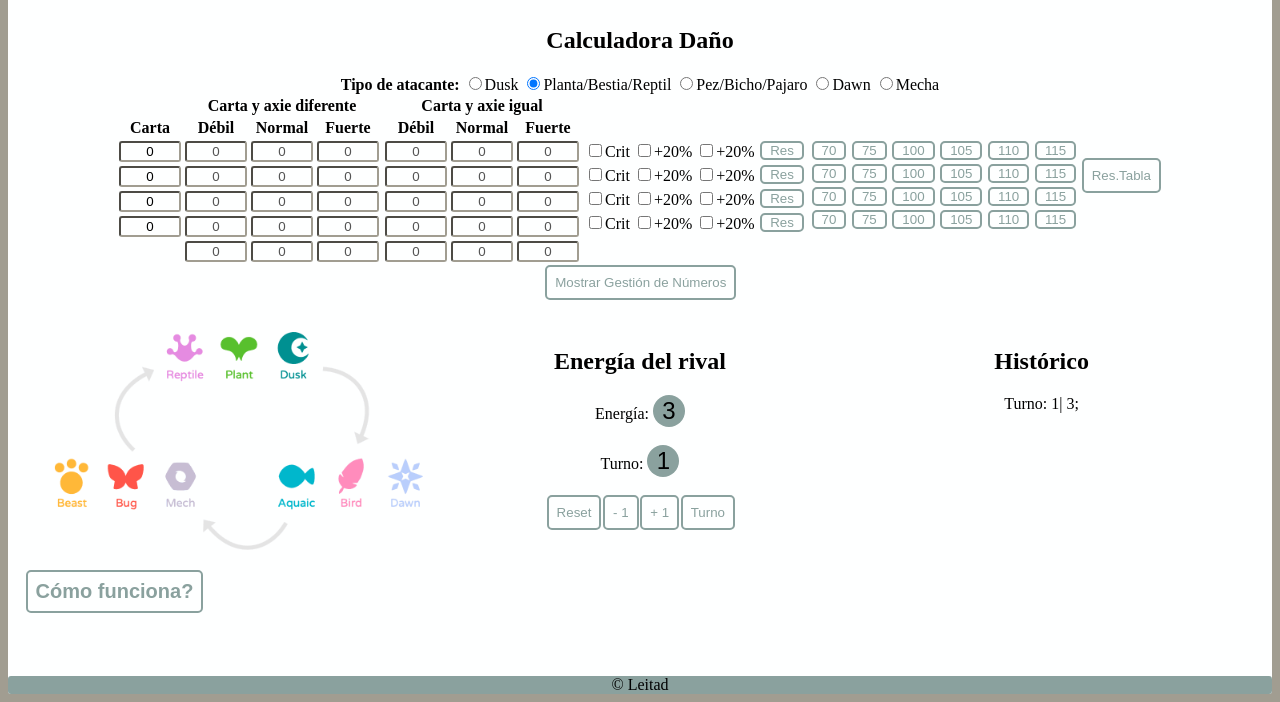
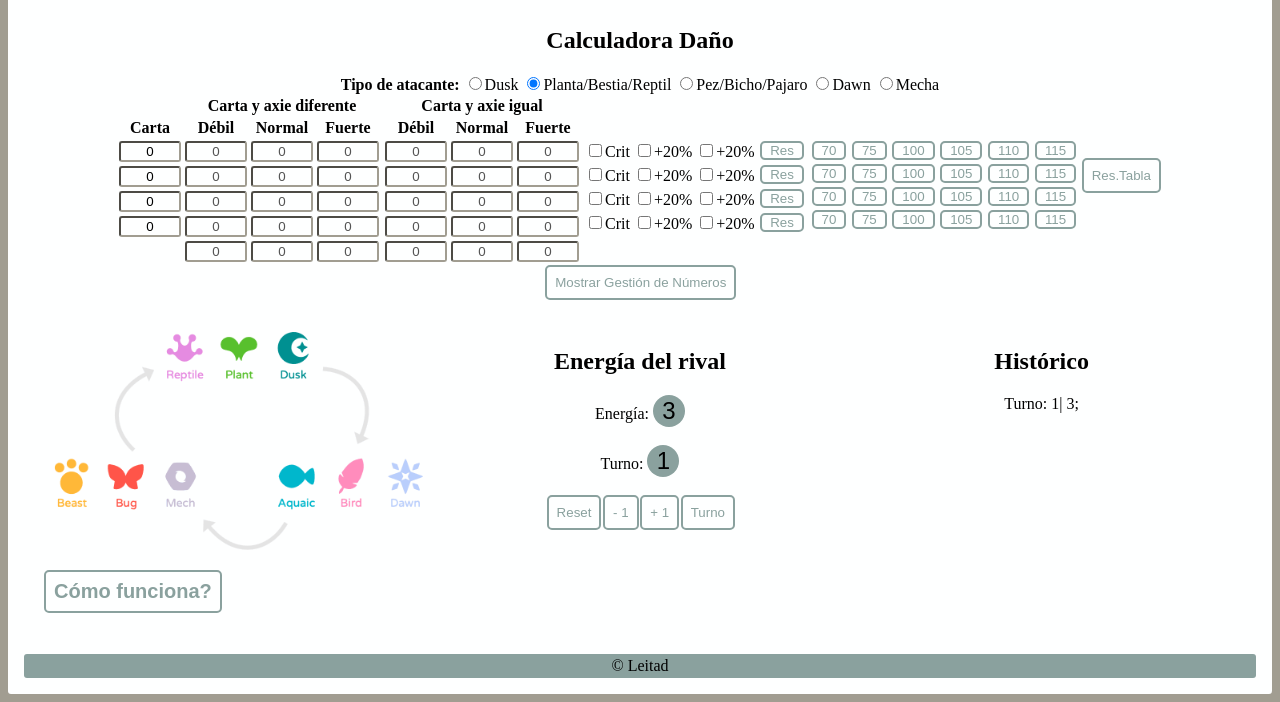
Before and after one commit to Leitad/Calculator-Axie, a plain HTML site: page index.html in a window 1280 px wide. Shown: the part 98-800 px from the top of the page. Drawn offline with Linux system fonts and the light colour scheme.

Commit message:
Ajustar Margenes

```diff
--- a/styles/style.css
+++ b/styles/style.css
@@ -72,7 +72,10 @@ input[type=number] {
 }
 
 footer {
-    width: 100%;
+    padding: 0.2rem;
+    margin: 1em;
+    width: 90%;
+    width: calc(100% - 2em);
     position: absolute;
     bottom: 0;
     background-color: #8AA19E;
@@ -118,17 +121,17 @@ th {
 }
 
 .margen-abajo {
-    margin-bottom: 2em;
+    margin-left: 1.5em;
+    margin-bottom: 3em;
 }
 
 .desplegable {
     transition: 0.8s;
     max-height: 0px;
     overflow: hidden;
-}
-
-.alto-0 {
-    height: 0px;
+    margin-left: 3em;
+    margin-right: 3em;
+    margin-bottom: 1.5em;
 }
 
 .energia,
@@ -150,7 +153,6 @@ th {
     display: flex;
     justify-content: center;
     flex-wrap: wrap;
-
 
 }
 
```
